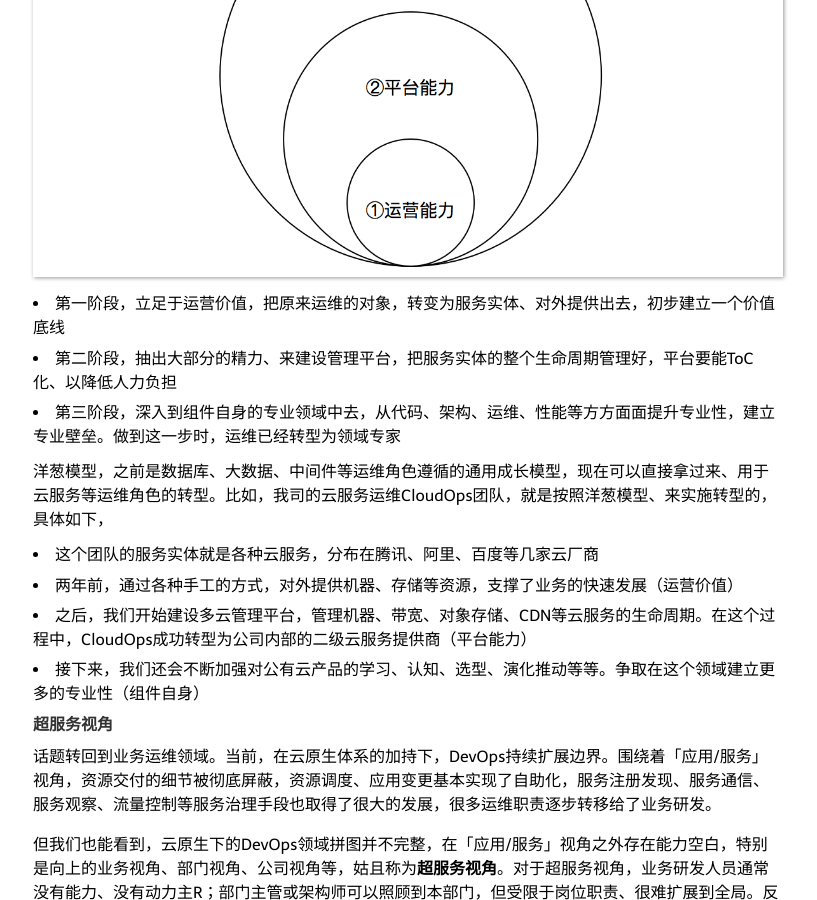
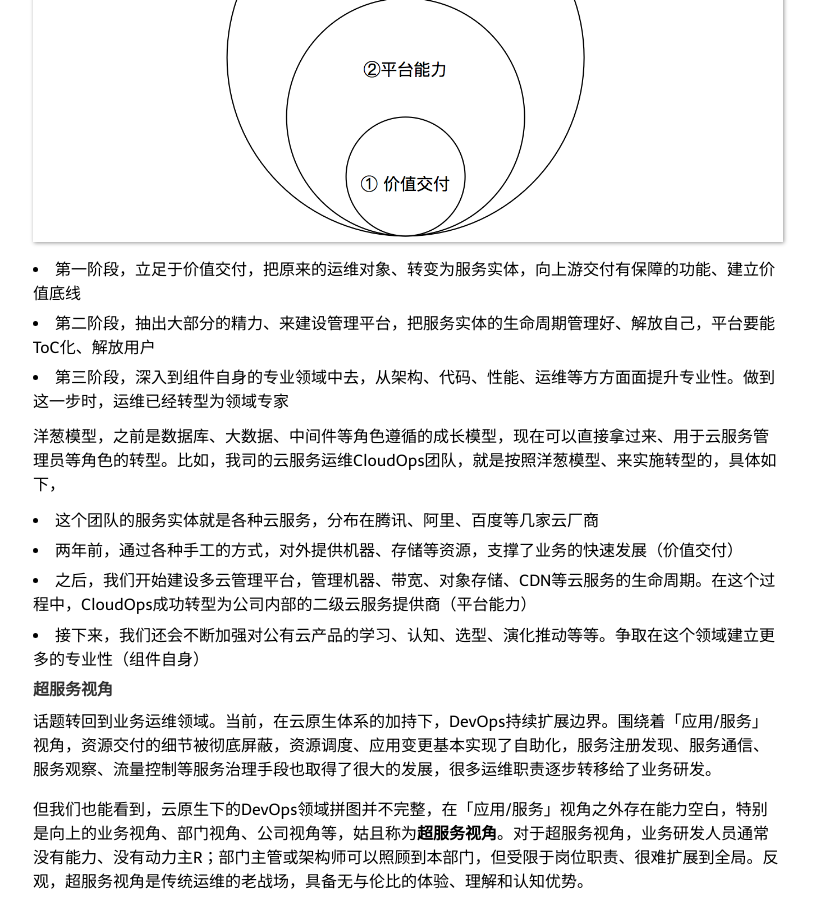
Before and after one commit to niean/niean.github.io, a Jekyll site: the page built from _posts/2022-01-27-op-cn.markdown, in a window 1280 px wide and 900 px high, scrolled down 4465 px. Shown: the whole window, without its empty margins (232-1049 px from the left). Built offline with Jekyll 4.4.1, drawn with Linux system fonts in a browser that asks for light colours; comment, search, counter and statistics services are not loaded; some of the changed text lies outside the part shown.

Commit message:
更新tb

```diff
--- a/_posts/2022-01-27-op-cn.markdown
+++ b/_posts/2022-01-27-op-cn.markdown
@@ -79,14 +79,14 @@ tags:
 
 ![pict](https://raw.githubusercontent.com/niean/niean.github.io/master/images/20220127/opas-yangcong.png)
 
-- 第一阶段，立足于运营价值，把原来运维的对象，转变为服务实体、对外提供出去，初步建立一个价值底线
-- 第二阶段，抽出大部分的精力、来建设管理平台，把服务实体的整个生命周期管理好，平台要能ToC化、以降低人力负担
-- 第三阶段，深入到组件自身的专业领域中去，从代码、架构、运维、性能等方方面面提升专业性，建立专业壁垒。做到这一步时，运维已经转型为领域专家
+- 第一阶段，立足于价值交付，把原来的运维对象、转变为服务实体，向上游交付有保障的功能、建立价值底线
+- 第二阶段，抽出大部分的精力、来建设管理平台，把服务实体的生命周期管理好、解放自己，平台要能ToC化、解放用户
+- 第三阶段，深入到组件自身的专业领域中去，从架构、代码、性能、运维等方方面面提升专业性。做到这一步时，运维已经转型为领域专家
 
-洋葱模型，之前是数据库、大数据、中间件等运维角色遵循的通用成长模型，现在可以直接拿过来、用于云服务等运维角色的转型。比如，我司的云服务运维CloudOps团队，就是按照洋葱模型、来实施转型的，具体如下，
+洋葱模型，之前是数据库、大数据、中间件等角色遵循的成长模型，现在可以直接拿过来、用于云服务管理员等角色的转型。比如，我司的云服务运维CloudOps团队，就是按照洋葱模型、来实施转型的，具体如下，
 
 - 这个团队的服务实体就是各种云服务，分布在腾讯、阿里、百度等几家云厂商
-- 两年前，通过各种手工的方式，对外提供机器、存储等资源，支撑了业务的快速发展（运营价值）
+- 两年前，通过各种手工的方式，对外提供机器、存储等资源，支撑了业务的快速发展（价值交付）
 - 之后，我们开始建设多云管理平台，管理机器、带宽、对象存储、CDN等云服务的生命周期。在这个过程中，CloudOps成功转型为公司内部的二级云服务提供商（平台能力）
 - 接下来，我们还会不断加强对公有云产品的学习、认知、选型、演化推动等等。争取在这个领域建立更多的专业性（组件自身）
 
```
Also changed, not shown: other parts of _posts/2022-01-27-op-cn.markdown (+1 -1 lines), images/20220127/opas-yangcong.png, 1 other file.
